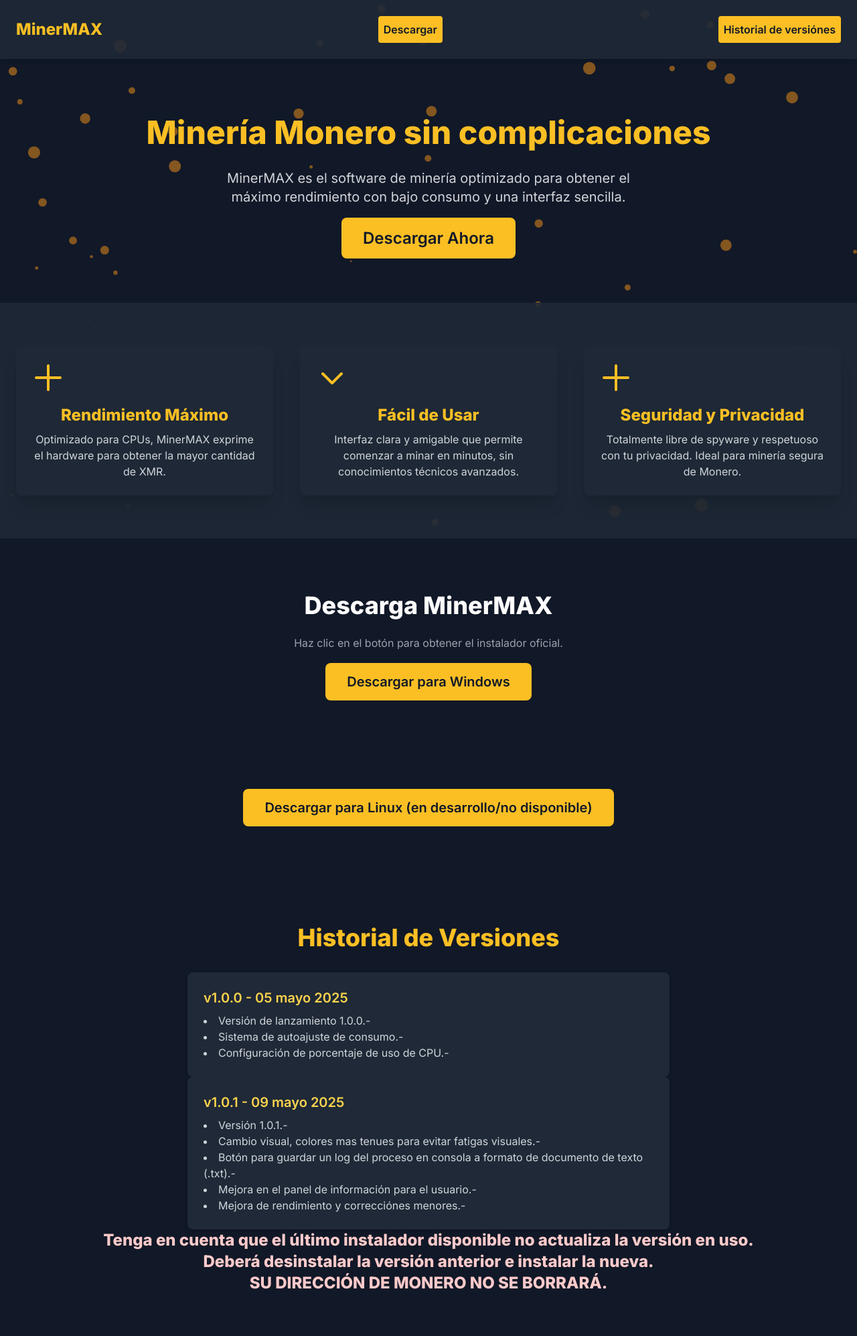
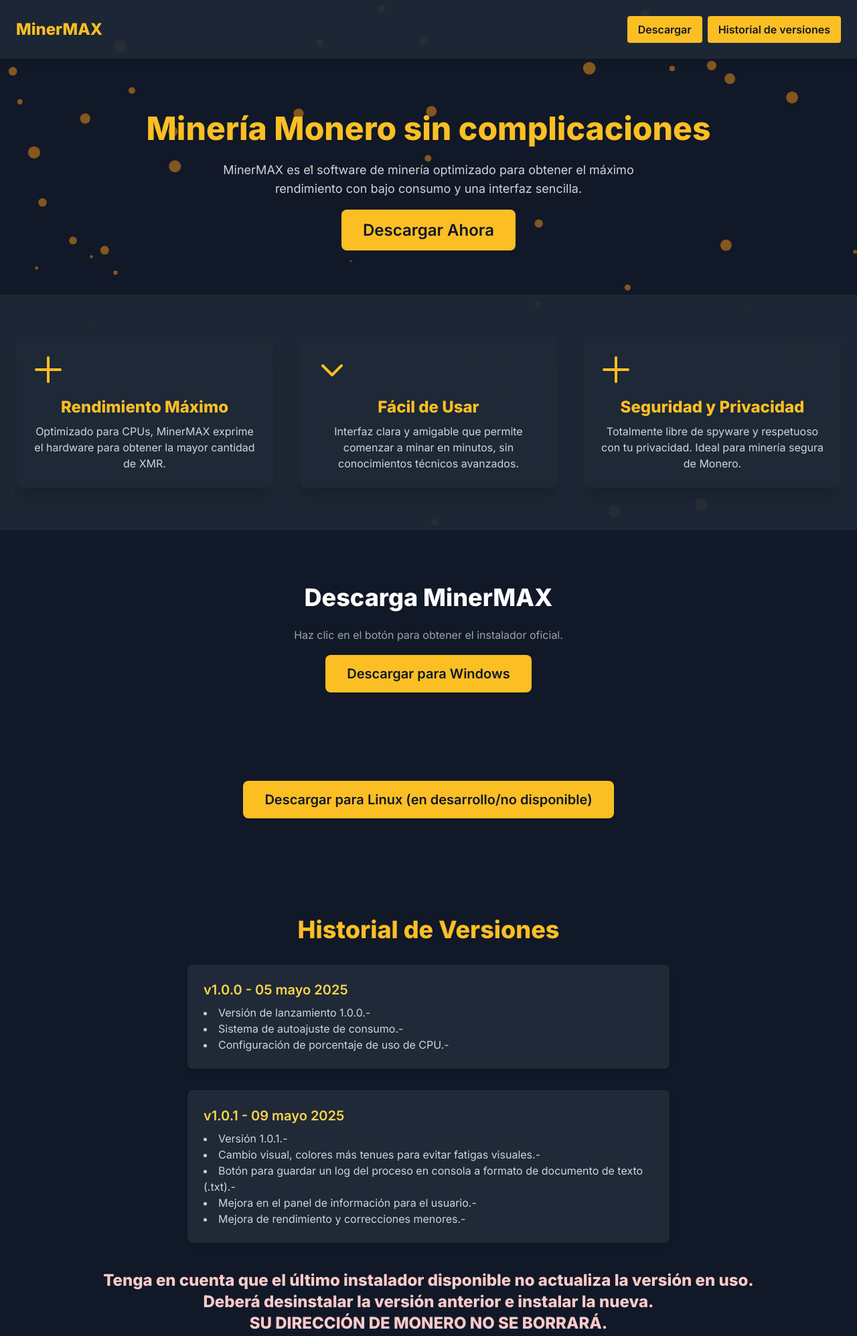
Before and after one commit to GGastoNN/MinerMAX, a website: page index.html in a window 1280 px wide. Shown: the top 1995 px of the page at 67% size. Drawn offline with nearby package versions, Linux system fonts and the light colour scheme.

Commit message:
Update index.html

```diff
--- a/index.html
+++ b/index.html
@@ -17,45 +17,42 @@
       left: 0;
     }
 
-    /* Animación de Fade-in para el header */
     .fade-in {
       animation: fadeIn 1s ease-out;
     }
 
     @keyframes fadeIn {
-      0% {
-        opacity: 0;
-      }
-      100% {
-        opacity: 1;
-      }
+      0% { opacity: 0; }
+      100% { opacity: 1; }
     }
   </style>
 </head>
 <body class="bg-gray-900 text-white relative overflow-x-hidden">
 
-  <!-- Fondo animado con partículas -->
+  <!-- Fondo animado -->
   <div id="tsparticles"></div>
 
-  <!-- Header con Animación de Fade-in -->
+  <!-- Header responsive -->
   <header class="p-6 bg-gray-800 bg-opacity-90 shadow-md relative z-10 fade-in">
-    <div class="container mx-auto flex justify-between items-center">
+    <div class="container mx-auto flex flex-col sm:flex-row justify-between items-center gap-4 sm:gap-0">
       <h1 class="text-2xl font-bold text-yellow-400">MinerMAX</h1>
-      <a href="#descargar" class="bg-yellow-400 text-gray-900 font-semibold px-2 py-2 rounded hover:bg-yellow-300 transition">Descargar</a>
-      <a href="#versiones" class="bg-yellow-400 text-gray-900 font-semibold px-2 py-2 rounded hover:bg-yellow-300 transition">Historial de versiónes</a>
+      <div class="flex flex-col sm:flex-row gap-2">
+        <a href="#descargar" class="bg-yellow-400 text-gray-900 font-semibold px-4 py-2 rounded hover:bg-yellow-300 transition">Descargar</a>
+        <a href="#versiones" class="bg-yellow-400 text-gray-900 font-semibold px-4 py-2 rounded hover:bg-yellow-300 transition">Historial de versiones</a>
+      </div>
     </div>
   </header>
 
-  <!-- Hero con Animación de Aparición -->
+  <!-- Hero -->
   <section class="text-center py-20 relative z-10 fade-in">
-    <h2 class="text-5xl font-extrabold text-yellow-400 leading-tight mb-6">Minería Monero sin complicaciones</h2>
-    <p class="text-lg md:text-xl text-gray-300 max-w-2xl mx-auto mb-8">MinerMAX es el software de minería optimizado para obtener el máximo rendimiento con bajo consumo y una interfaz sencilla.</p>
-    <a href="#descargar" class="bg-yellow-400 text-gray-900 font-semibold px-8 py-4 rounded-lg text-2xl hover:bg-yellow-300 transition-all duration-300 hover:scale-110">Descargar Ahora</a>
+    <h2 class="text-3xl sm:text-5xl font-extrabold text-yellow-400 leading-tight mb-6">Minería Monero sin complicaciones</h2>
+    <p class="text-base sm:text-lg text-gray-300 max-w-2xl mx-auto mb-8">MinerMAX es el software de minería optimizado para obtener el máximo rendimiento con bajo consumo y una interfaz sencilla.</p>
+    <a href="#descargar" class="bg-yellow-400 text-gray-900 font-semibold px-6 sm:px-8 py-3 sm:py-4 rounded-lg text-lg sm:text-2xl hover:bg-yellow-300 transition-all duration-300 hover:scale-110">Descargar Ahora</a>
   </section>
 
-  <!-- Características con íconos y animación -->
+  <!-- Características -->
   <section class="py-16 bg-gray-800 bg-opacity-90 relative z-10 fade-in">
-    <div class="container mx-auto px-6 grid md:grid-cols-3 gap-10 text-center">
+    <div class="container mx-auto px-6 grid grid-cols-1 md:grid-cols-3 gap-10 text-center">
       <div class="bg-gray-800 bg-opacity-90 shadow-xl hover:shadow-2xl rounded-lg p-6 transition-all duration-300">
         <svg xmlns="http://www.w3.org/2000/svg" class="h-12 w-12 text-yellow-400 mb-4" fill="none" viewBox="0 0 24 24" stroke="currentColor">
           <path stroke-linecap="round" stroke-linejoin="round" stroke-width="2" d="M12 3v18m9-9H3" />
@@ -80,19 +77,19 @@
     </div>
   </section>
 
-  <!-- Descarga -->
+  <!-- Descarga para Windows -->
   <section id="descargar" class="py-20 text-center relative z-10 bg-opacity-90 fade-in">
     <h2 class="text-3xl md:text-4xl font-bold mb-6">Descarga MinerMAX</h2>
     <p class="text-gray-400 mb-8">Haz clic en el botón para obtener el instalador oficial.</p>
     <a href="https://github.com/GGastoNN/MinerMAX/raw/main/MinerMAX_Installer.exe" class="bg-yellow-400 text-gray-900 font-semibold px-8 py-4 rounded-lg text-xl hover:bg-yellow-300 transition-all duration-300 hover:scale-110">Descargar para Windows</a>
   </section>
 
-    <!-- Descarga -->
-  <section id="descargar" class="py-20 text-center relative z-10 bg-opacity-90 fade-in">
-      <a href="" class="bg-yellow-400 text-gray-900 font-semibold px-8 py-4 rounded-lg text-xl hover:bg-yellow-300 transition-all duration-300 hover:scale-110">Descargar para Linux (en desarrollo/no disponible)</a>
+  <!-- Descarga para Linux -->
+  <section id="descargar-linux" class="py-20 text-center relative z-10 bg-opacity-90 fade-in">
+    <a href="#" class="bg-yellow-400 text-gray-900 font-semibold px-8 py-4 rounded-lg text-xl hover:bg-yellow-300 transition-all duration-300 hover:scale-110">Descargar para Linux (en desarrollo/no disponible)</a>
   </section>
 
-<!-- Sección de Versiones -->
+  <!-- Historial de Versiones -->
   <section id="versiones" class="py-20 bg-gray-900 text-center relative z-10 fade-in">
     <h2 class="text-3xl md:text-4xl font-bold text-yellow-400 mb-8">Historial de Versiones</h2>
     <div class="max-w-3xl mx-auto text-left space-y-8 px-6">
@@ -104,26 +101,22 @@
           <li>Configuración de porcentaje de uso de CPU.-</li>
         </ul>
       </div>
-  </div>
-  <div class="max-w-3xl mx-auto text-left space-y-8 px-6">
       <div class="bg-gray-800 p-6 rounded-lg shadow-md">
         <h3 class="text-xl font-semibold text-yellow-300 mb-2">v1.0.1 - 09 mayo 2025</h3>
         <ul class="list-disc list-inside text-gray-300">
           <li>Versión 1.0.1.-</li>
-        <li>Cambio visual, colores mas tenues para evitar fatigas visuales.-</li>
+          <li>Cambio visual, colores más tenues para evitar fatigas visuales.-</li>
           <li>Botón para guardar un log del proceso en consola a formato de documento de texto (.txt).-</li>
           <li>Mejora en el panel de información para el usuario.-</li>
-        <li>Mejora de rendimiento y correcciónes menores.-</li>
+          <li>Mejora de rendimiento y correcciones menores.-</li>
         </ul>
       </div>
     </div>
-
-  <h2 class="text-2xl md:text-2xl font-bold text-red-200 mb-8">
+    <h2 class="text-2xl font-bold text-red-200 mt-10">
       Tenga en cuenta que el último instalador disponible no actualiza la versión en uso.<br>
       Deberá desinstalar la versión anterior e instalar la nueva.<br>
       SU DIRECCIÓN DE MONERO NO SE BORRARÁ.
     </h2>
-
   </section>
 
   <!-- Footer -->
@@ -131,38 +124,23 @@
     &copy; 2025 MinerMAX. Todos los derechos reservados.
   </footer>
 
-  <!-- Scripts -->
+  <!-- Partículas -->
   <script src="https://cdn.jsdelivr.net/npm/tsparticles@2.12.0/tsparticles.bundle.min.js"></script>
   <script>
     tsParticles.load("tsparticles", {
-      background: {
-        color: { value: "#111827" }
-      },
+      background: { color: { value: "#111827" } },
       particles: {
-        number: {
-          value: 50
-        },
-        color: {
-          value: "#f7931a" // color naranja Monero
-        },
-        shape: {
-          type: "circle"
-        },
-        opacity: {
-          value: 0.5
-        },
-        size: {
-          value: 10,
-          random: true
-        },
+        number: { value: 50 },
+        color: { value: "#f7931a" },
+        shape: { type: "circle" },
+        opacity: { value: 0.5 },
+        size: { value: 10, random: true },
         move: {
           enable: true,
           speed: 2,
           direction: "none",
           random: true,
-          outModes: {
-            default: "bounce"
-          }
+          outModes: { default: "bounce" }
         }
       },
       detectRetina: true
```
Lines whose indentation alone changed are shown as unchanged.
